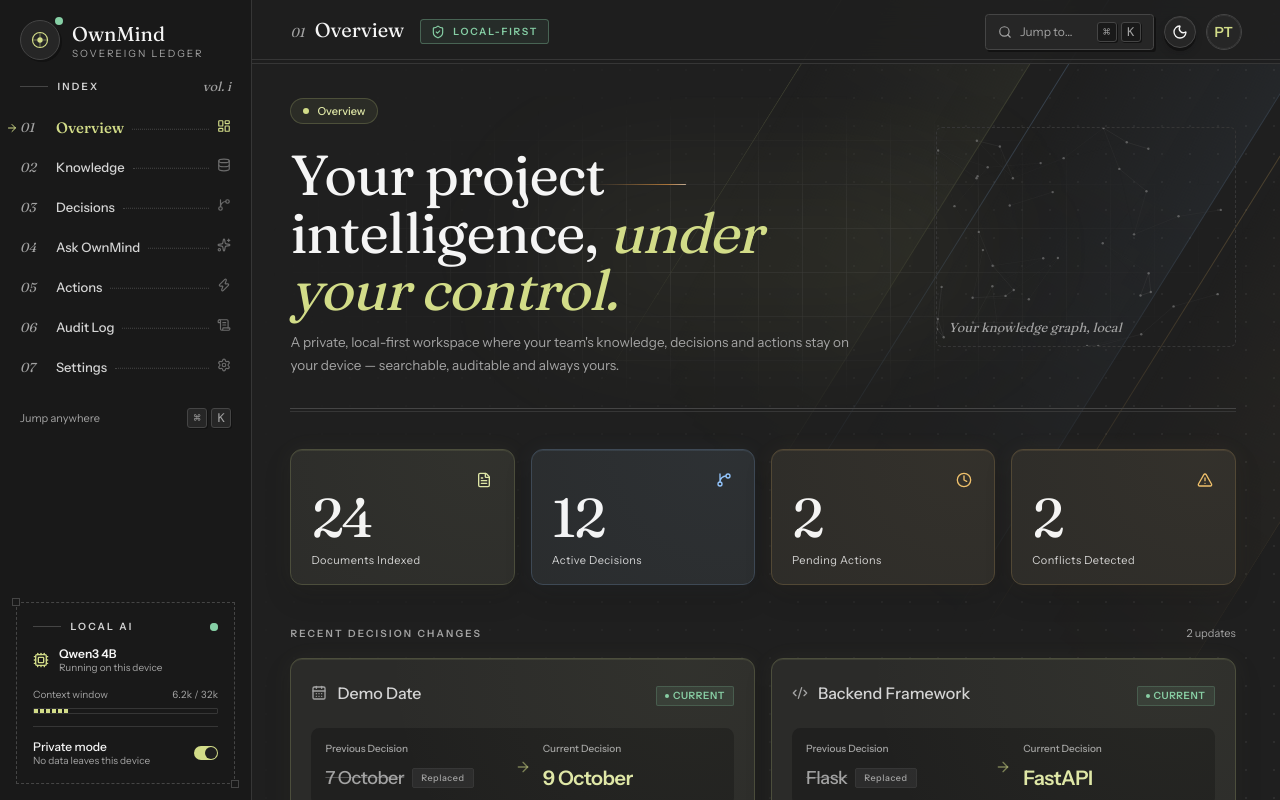
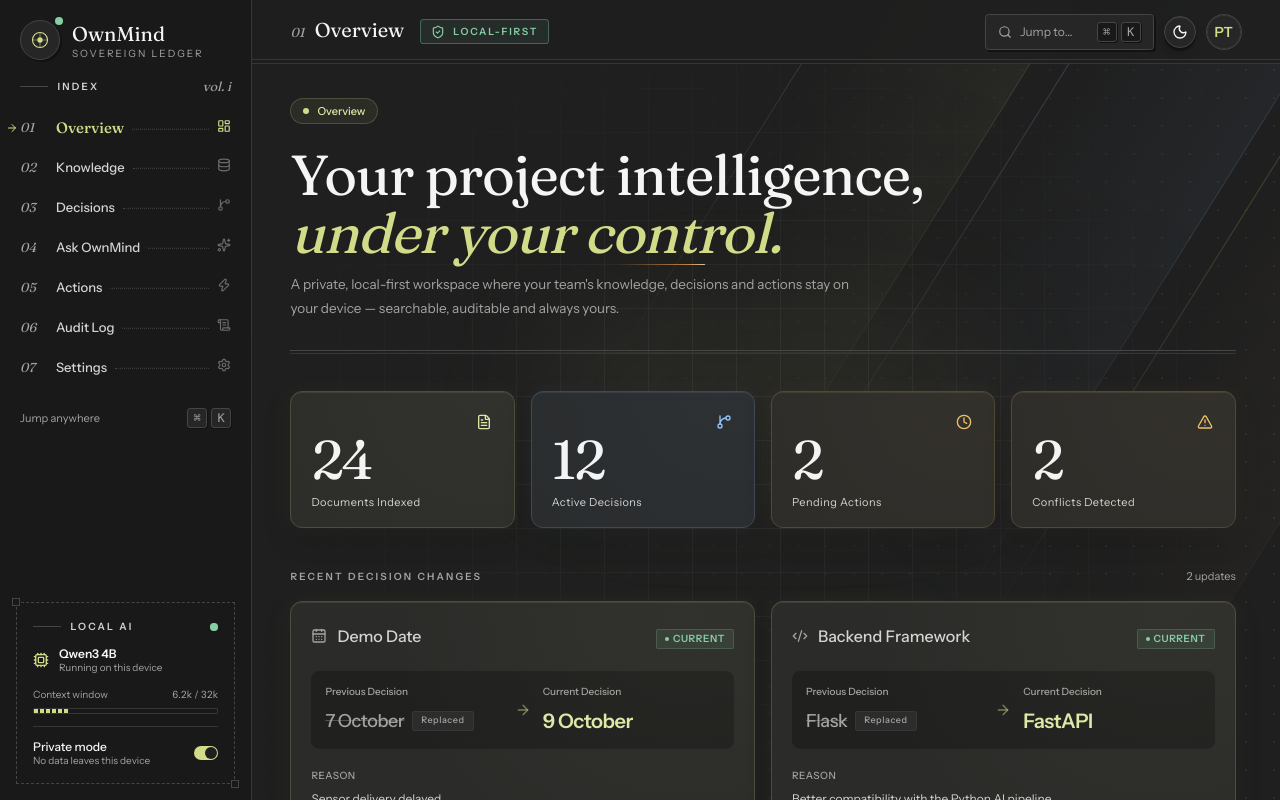
Before and after one commit to vanshag0038-del/own-mind-ai, a Next.js app: page / in a window 1280 px wide. Built offline with nearby package versions, Linux system fonts and the light colour scheme; a web font is replaced by a local one.

Commit message:
Show ShootingStarsGrid on all pages and remove QuantumNodes

```diff
--- a/components/dashboard.tsx
+++ b/components/dashboard.tsx
@@ -3,8 +3,6 @@ import { FileText, GitBranch, Clock, TriangleAlert, type LucideIcon } from "luci
 import { DecisionChanges } from "@/components/decision-changes"
 import { KnowledgeHealth } from "@/components/knowledge-health"
 import { NeedsAttention } from "@/components/needs-attention"
-import { QuantumNodes } from "@/components/effects/quantum-nodes"
-import { ShootingStarsGrid } from "@/components/effects/shooting-stars-grid"
 import { cn } from "@/lib/utils"
 
 type Stat = {
@@ -56,7 +54,6 @@ export function Dashboard() {
   return (
     <div className="page-container animate-page-enter">
       <header className="overview-hero">
-      <ShootingStarsGrid className="-inset-x-4" />
       <div className="overview-copy">
       {/* Section pill */}
       <div className="mb-1.5 inline-flex items-center gap-2 rounded-full border border-brand-primary/20 bg-brand-primary/[0.07] px-3 py-1 text-[11px] font-medium text-brand-primary-hover">
@@ -76,11 +73,6 @@ export function Dashboard() {
       </p>
 
       </div>
-
-      <figure className="relative z-[1] hidden h-[220px] w-[300px] shrink-0 overflow-hidden rounded-[var(--radius)] border border-dashed border-border lg:block">
-        <QuantumNodes nodeCount={46} cursorDistance={120} />
-        <figcaption className="index-label pointer-events-none absolute bottom-2 left-3">Your knowledge graph, local</figcaption>
-      </figure>
       </header>
 
       {/* Stat cards — fill available width, responsive grid */}
--- a/components/effects/quantum-nodes.tsx
+++ /dev/null
@@ -1,220 +0,0 @@
-"use client"
-
-import { useCallback, useEffect, useRef } from "react"
-import { useInView, useReducedMotion } from "framer-motion"
-import { cn } from "@/lib/utils"
-
-type QuantumNodesProps = {
-  className?: string
-  mode?: "grid" | "random"
-  gridSpacing?: number
-  nodeCount?: number
-  jitter?: number
-  cursorDistance?: number
-  nodeDistance?: number
-  maxConnectionsPerNode?: number
-  /** CSS custom properties read from the element, so the canvas follows the active theme. */
-  idleColorVar?: string
-  activeColorVar?: string
-  lineColorVar?: string
-}
-
-type Point = { x: number; y: number }
-
-function mulberry32(seed: number) {
-  let t = seed >>> 0
-  return () => {
-    t += 0x6d2b79f5
-    let x = t
-    x = Math.imul(x ^ (x >>> 15), x | 1)
-    x ^= x + Math.imul(x ^ (x >>> 7), x | 61)
-    return ((x ^ (x >>> 14)) >>> 0) / 4294967296
-  }
-}
-
-const clamp = (value: number, min: number, max: number) => Math.max(min, Math.min(max, value))
-
-export function QuantumNodes({
-  className,
-  mode = "random",
-  gridSpacing = 36,
-  nodeCount = 70,
-  jitter = 24,
-  cursorDistance = 140,
-  nodeDistance = 70,
-  maxConnectionsPerNode = 3,
-  idleColorVar = "--text-muted",
-  activeColorVar = "--brand-primary",
-  lineColorVar = "--rule",
-}: QuantumNodesProps) {
-  const wrapRef = useRef<HTMLDivElement>(null)
-  const canvasRef = useRef<HTMLCanvasElement>(null)
-  const nodesRef = useRef<Point[]>([])
-  const pointerRef = useRef({ x: 0, y: 0, inside: false })
-  const sizeRef = useRef({ w: 0, h: 0, dpr: 1 })
-  const colorsRef = useRef({ idle: "#888", active: "#ccc", line: "#444" })
-  const frameRef = useRef<number | null>(null)
-  const inView = useInView(wrapRef, { margin: "100px" })
-  const reduceMotion = useReducedMotion()
-
-  const readColors = useCallback(() => {
-    const el = wrapRef.current
-    if (!el) return
-    const styles = getComputedStyle(el)
-    colorsRef.current = {
-      idle: styles.getPropertyValue(idleColorVar).trim() || colorsRef.current.idle,
-      active: styles.getPropertyValue(activeColorVar).trim() || colorsRef.current.active,
-      line: styles.getPropertyValue(lineColorVar).trim() || colorsRef.current.line,
-    }
-  }, [activeColorVar, idleColorVar, lineColorVar])
-
-  const buildNodes = useCallback(() => {
-    const { w, h } = sizeRef.current
-    if (w < 2 || h < 2) return
-    const rng = mulberry32(1337 ^ (w * 73856093) ^ (h * 19349663))
-    const nodes: Point[] = []
-    if (mode === "grid") {
-      for (let y = gridSpacing / 2; y <= h; y += gridSpacing)
-        for (let x = gridSpacing / 2; x <= w; x += gridSpacing)
-          nodes.push({ x: clamp(x + (rng() - 0.5) * jitter * 0.6, 0, w), y: clamp(y + (rng() - 0.5) * jitter * 0.6, 0, h) })
-    } else {
-      for (let i = 0; i < nodeCount; i++)
-        nodes.push({ x: clamp(rng() * w + (rng() - 0.5) * jitter, 0, w), y: clamp(rng() * h + (rng() - 0.5) * jitter, 0, h) })
-    }
-    nodesRef.current = nodes
-  }, [gridSpacing, jitter, mode, nodeCount])
-
-  const draw = useCallback(() => {
-    const ctx = canvasRef.current?.getContext("2d")
-    if (!ctx) return
-    const { w, h, dpr } = sizeRef.current
-    const { idle, active, line } = colorsRef.current
-    const nodes = nodesRef.current
-    const pointer = pointerRef.current
-    ctx.setTransform(dpr, 0, 0, dpr, 0, 0)
-    ctx.clearRect(0, 0, w, h)
-
-    ctx.strokeStyle = line
-    ctx.lineWidth = 1
-    const connections = new Array(nodes.length).fill(0)
-    for (let i = 0; i < nodes.length; i++) {
-      for (let j = i + 1; j < nodes.length && connections[i] < maxConnectionsPerNode; j++) {
-        if (connections[j] >= maxConnectionsPerNode) continue
-        const d = Math.hypot(nodes[j].x - nodes[i].x, nodes[j].y - nodes[i].y)
-        if (d > nodeDistance) continue
-        ctx.globalAlpha = 0.5 * (1 - d / nodeDistance)
-        ctx.beginPath()
-        ctx.moveTo(nodes[i].x, nodes[i].y)
-        ctx.lineTo(nodes[j].x, nodes[j].y)
-        ctx.stroke()
-        connections[i]++
-        connections[j]++
-      }
-    }
-
-    if (pointer.inside) {
-      ctx.strokeStyle = active
-      for (const node of nodes) {
-        const d = Math.hypot(pointer.x - node.x, pointer.y - node.y)
-        if (d > cursorDistance) continue
-        ctx.globalAlpha = 0.35 * (1 - d / cursorDistance)
-        ctx.beginPath()
-        ctx.moveTo(node.x, node.y)
-        ctx.lineTo(pointer.x, pointer.y)
-        ctx.stroke()
-      }
-    }
-
-    for (const node of nodes) {
-      const d = pointer.inside ? Math.hypot(pointer.x - node.x, pointer.y - node.y) : Infinity
-      const t = d < cursorDistance ? 1 - d / cursorDistance : 0
-      const radius = 1.2 + t * 1.6
-      if (t > 0) {
-        ctx.save()
-        ctx.globalAlpha = t * 0.5
-        ctx.shadowColor = active
-        ctx.shadowBlur = 10 * (0.35 + t)
-        ctx.fillStyle = active
-        ctx.beginPath()
-        ctx.arc(node.x, node.y, radius, 0, Math.PI * 2)
-        ctx.fill()
-        ctx.restore()
-      }
-      ctx.globalAlpha = t > 0 ? 1 : 0.45
-      ctx.fillStyle = t > 0 ? active : idle
-      ctx.beginPath()
-      ctx.arc(node.x, node.y, radius, 0, Math.PI * 2)
-      ctx.fill()
-    }
-    ctx.globalAlpha = 1
-  }, [cursorDistance, maxConnectionsPerNode, nodeDistance])
-
-  const resize = useCallback(() => {
-    const el = wrapRef.current
-    const canvas = canvasRef.current
-    if (!el || !canvas) return
-    const rect = el.getBoundingClientRect()
-    const w = Math.max(1, Math.floor(rect.width))
-    const h = Math.max(1, Math.floor(rect.height))
-    const dpr = clamp(window.devicePixelRatio || 1, 1, 2)
-    sizeRef.current = { w, h, dpr }
-    canvas.width = Math.floor(w * dpr)
-    canvas.height = Math.floor(h * dpr)
-    canvas.style.width = `${w}px`
-    canvas.style.height = `${h}px`
-    readColors()
-    buildNodes()
-    draw()
-  }, [buildNodes, draw, readColors])
-
-  useEffect(() => {
-    resize()
-    const el = wrapRef.current
-    if (!el) return
-    const resizeObserver = new ResizeObserver(resize)
-    resizeObserver.observe(el)
-    const themeObserver = new MutationObserver(() => {
-      readColors()
-      draw()
-    })
-    themeObserver.observe(document.documentElement, { attributes: true, attributeFilter: ["class", "style"] })
-    return () => {
-      resizeObserver.disconnect()
-      themeObserver.disconnect()
-    }
-  }, [draw, readColors, resize])
-
-  useEffect(() => {
-    if (reduceMotion || !inView) {
-      draw()
-      return
-    }
-    const loop = () => {
-      draw()
-      frameRef.current = requestAnimationFrame(loop)
-    }
-    frameRef.current = requestAnimationFrame(loop)
-    return () => {
-      if (frameRef.current) cancelAnimationFrame(frameRef.current)
-    }
-  }, [draw, inView, reduceMotion])
-
-  return (
-    <div
-      ref={wrapRef}
-      aria-hidden="true"
-      className={cn("relative size-full overflow-hidden", className)}
-      onPointerMove={(event) => {
-        const rect = event.currentTarget.getBoundingClientRect()
-        pointerRef.current = { x: event.clientX - rect.left, y: event.clientY - rect.top, inside: true }
-        if (reduceMotion) draw()
-      }}
-      onPointerLeave={() => {
-        pointerRef.current.inside = false
-        if (reduceMotion) draw()
-      }}
-    >
-      <canvas ref={canvasRef} className="block" />
-    </div>
-  )
-}
--- a/components/workspace-shell.tsx
+++ b/components/workspace-shell.tsx
@@ -5,6 +5,7 @@ import { usePathname } from "next/navigation"
 import { AppSidebar } from "@/components/app-sidebar"
 import { TopBar } from "@/components/top-bar"
 import { AmbientField } from "@/components/workspace-effects"
+import { ShootingStarsGrid } from "@/components/effects/shooting-stars-grid"
 import { Sheet, SheetContent, SheetTitle, SheetDescription } from "@/components/ui/sheet"
 
 /** One persistent shell keeps spacing, navigation and ambient motion consistent. */
@@ -25,6 +26,7 @@ export function WorkspaceShell({ children }: { children: ReactNode }) {
         </SheetContent>
       </Sheet>
       <div className="page-shell">
+        <ShootingStarsGrid className="-z-1" />
         <TopBar onOpenNavigation={() => setNavigationOpen(true)} />
         <main key={pathname} id="workspace-content" tabIndex={-1} className="workspace-main flex-1 overflow-y-auto outline-none">
           {children}
```
